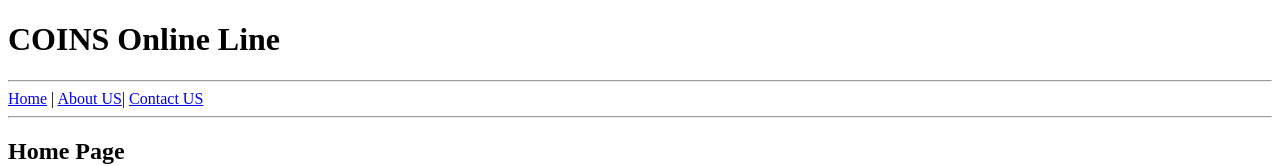
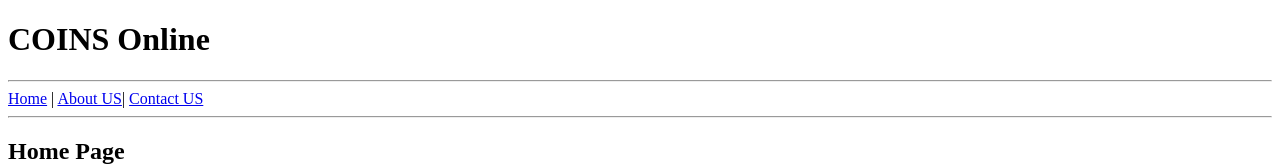
Before and after one commit to nikhilkore/coins, a website: page public/index.html in a window 1280 px wide. Shown: the top 166 px of the page. Drawn offline with Linux system fonts and the light colour scheme.

Commit message:
Update index.html

```diff
--- a/public/index.html
+++ b/public/index.html
@@ -6,7 +6,7 @@
 </head>
 
 <body>
-    <h1>COINS Online Line</h1>
+    <h1>COINS Online</h1>
     <hr/>
     <a href="index.html">Home</a> | <a href="aboutus.html">About US</a>| <a href="contact.html">Contact US</a>
     <hr/>
```
